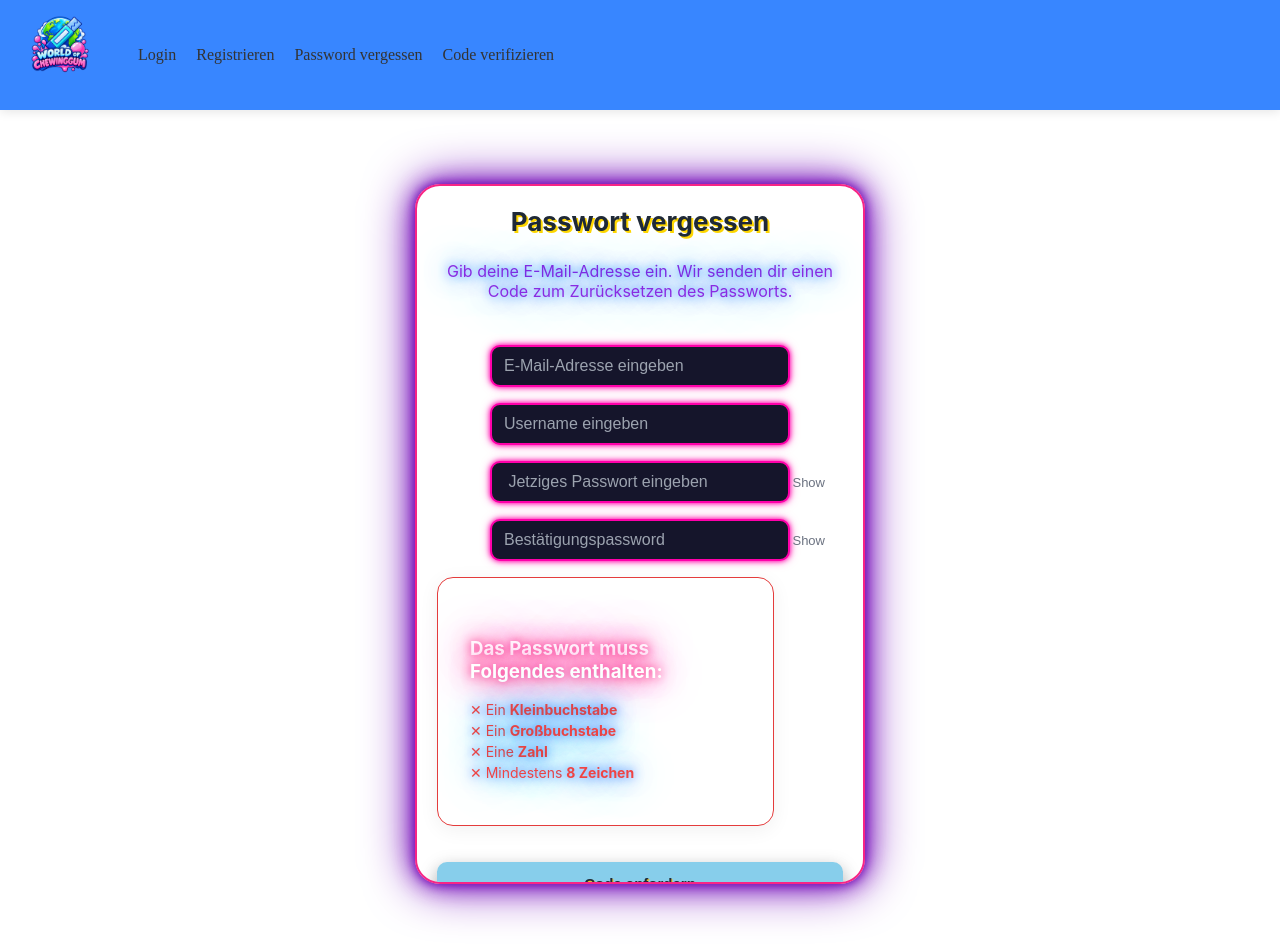
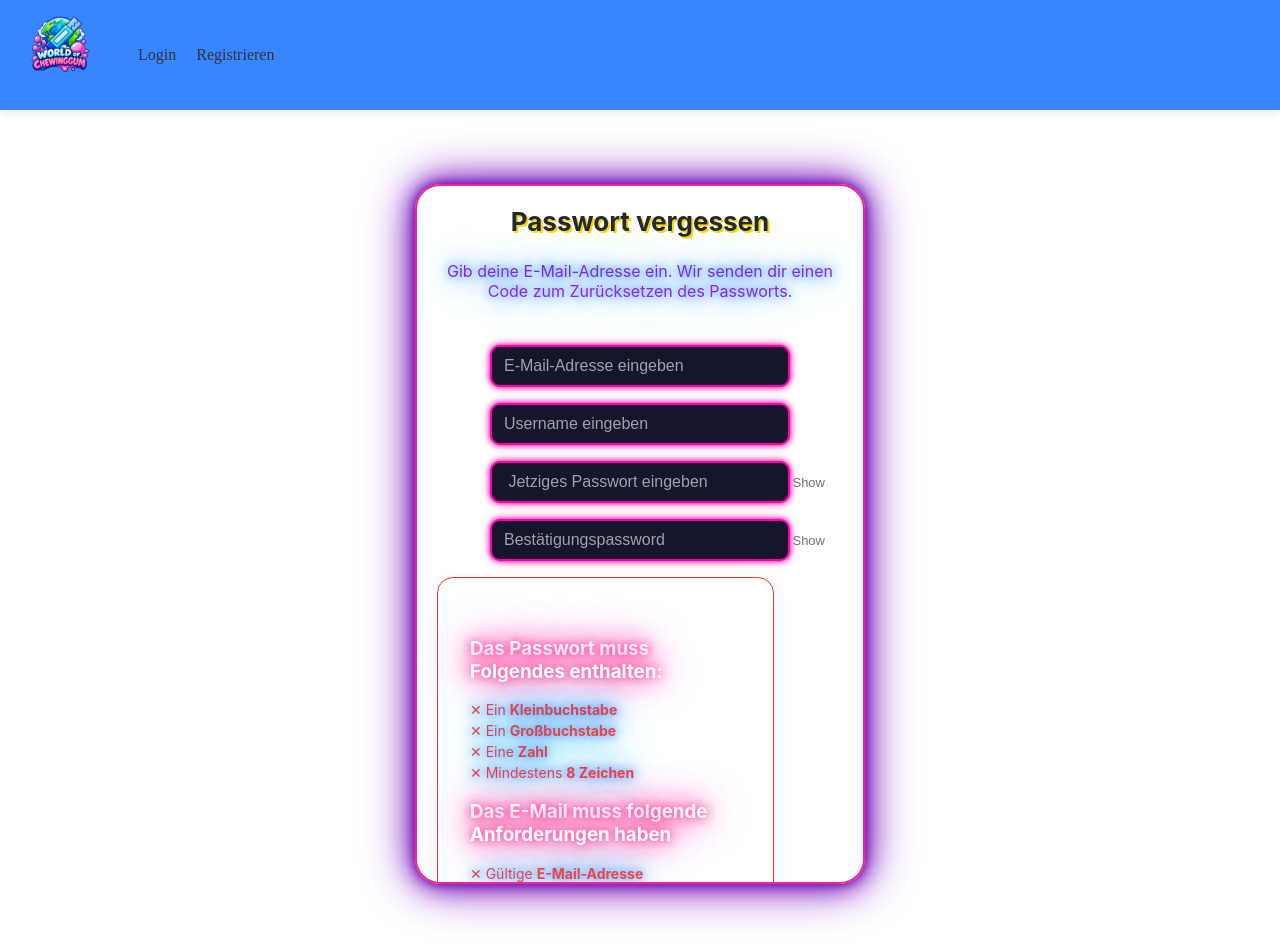
Before and after one commit to Vinci4600/World-of-Chewing-gum, a React (Vite) app in the folder Frontend/: page /forgotpassword in a window 1280 px wide. Shown: the top 952 px of the page. Built offline with nearby package versions, Linux system fonts and the light colour scheme.

Commit message:
Fixed Protected Route

```diff
--- a/Frontend/index.html
+++ b/Frontend/index.html
@@ -4,7 +4,7 @@
     <meta charset="UTF-8" />
     <link rel="icon" type="image/png" href="./public/Last.png">
     <meta name="viewport" content="width=device-width, initial-scale=1.0" />
-    <title style="background-color: #16a34a">World of Chewing Gum</title>
+    <title style="background-color: brown">World of Chewing Gum</title>
   </head>
   <body>
     <div id="root"></div>
--- a/Frontend/src/App.jsx
+++ b/Frontend/src/App.jsx
@@ -12,7 +12,7 @@ import ForgotPassword from "./pages/ForgotPassword.jsx";
 import VerifyCode from "./pages/VerifyCode.jsx";
 
 function App() {
-    const { isAuthenticated, logout } = useAuth();
+    const { isAuthenticated , role, logout } = useAuth();
     const navigate = useNavigate();
 
     const handleLogout = () => {
@@ -30,10 +30,10 @@ function App() {
                 </div>
 
                 <div className="navbar-links">
-                    {isAuthenticated ? (
+                    {isAuthenticated && role === 'ADMIN'   ? (
                         <>
+
                             <Link to="/">Home</Link>
-                            <Link to="/kaugummiPage">Kaugummis</Link>
                             <Link to="/kaugummiadd">Kaugummi hinzufügen</Link>
                             <button onClick={handleLogout} className="logout-btn">
                                 Logout
@@ -43,8 +43,7 @@ function App() {
                         <>
                             <Link to="/login">Login</Link>
                             <Link to="/register">Registrieren</Link>
-                            <Link to="/forgotpassword">Password vergessen</Link>
-                            <Link to="verify-code">Code verifizieren</Link>
+
                         </>
                     )}
                 </div>
--- a/Frontend/src/pages/ForgotPassword.jsx
+++ b/Frontend/src/pages/ForgotPassword.jsx
@@ -27,6 +27,7 @@ function ForgotPassword() {
     const hasUpper = /[A-Z]/.test(formData.confirmPassword);
     const hasNumber = /\d/.test(formData.confirmPassword);
     const isPasswordValid = hasLength && hasLower && hasUpper && hasNumber;
+    const isEmailValid = /^[^\s@]+@[^\s@]+\.[^\s@]+$/.test(email.trim());
 
 
 
@@ -70,6 +71,12 @@ function ForgotPassword() {
             return;
         }
 
+
+        if(!isEmailValid){
+            setError("Bitte gib eine gültige E-Mail Adresse ein!");
+            alert("Bitte eine gültige E-Mail Adresse eingeben!");
+            return;
+        }
 
 
 
@@ -210,7 +217,6 @@ function ForgotPassword() {
                         <input
                             id="confirmPassword"
                             name="confirmPassword"
-
                             required
                             value={formData.confirmPassword}
                             onChange={handleChange}
@@ -288,6 +294,15 @@ function ForgotPassword() {
                             {hasLength ? <span>✓ Mindestens <b>8 Zeichen</b></span> :
                                 <span>✕ Mindestens <b>8 Zeichen</b></span>}
                         </p>
+
+
+                        <h3 className="title font-semibold text-sm mb-2 text-gray-700">Das E-Mail muss folgende Anforderungen haben</h3>
+                        {/* E-Mail Validierung */}
+                        <p style={{ color: isEmailValid ? '#16a34a' : '#ef4444', fontSize: '0.875rem', margin: '4px 0' }}>
+                            {isEmailValid ? '✓' : '✕'} Gültige <b>E-Mail-Adresse</b>
+                        </p>
+
+                        <hr style={{ margin: '8px 0', border: '0', borderTop: '1px solid #e5e7eb' }} />
                     </div>
 
                     {/* Button zum Abschicken mit Ladezustand */}
--- a/Frontend/src/pages/Loginpage.jsx
+++ b/Frontend/src/pages/Loginpage.jsx
@@ -2,7 +2,8 @@
 import './components/Styles/Home.css';
 import { useState } from "react";
 import { useNavigate, Link } from "react-router-dom";
-
+import {useAuth} from "../context/AuthContext.jsx";
+import {data} from "react-router-dom";
 
 function Loginpage({onLoginSuccess}) {
 
@@ -13,6 +14,9 @@ function Loginpage({onLoginSuccess}) {
         password: "",
         rememberMe: false,
     });
+
+    const {login} = useAuth();
+    login(data.token, data.role,  formData.rememberMe);
 
     const [error, setError] = useState("");
     const [loading, setLoading] = useState(false);
--- a/Frontend/src/pages/components/ProtectedRoute.jsx
+++ b/Frontend/src/pages/components/ProtectedRoute.jsx
@@ -1,23 +1,30 @@
-import { Navigate, Outlet } from 'react-router-dom'
+import { Navigate, Outlet } from 'react-router-dom';
 import { useAuth } from "../../context/AuthContext.jsx";
 
 const ProtectedRoute = () => {
-    /**
-     * Global UseAuth for Context for Authenfification with GLobal User AUth Context for Protected Routesd
-     */
-    const { isAuthenticated } = useAuth()
+    // Authentifizierungsstatus und Rolle aus dem AuthContext abfragen
+    const { isAuthenticated, role } = useAuth();
 
     /**
-     * Unless the uesr isnt authenticated he will be redirected on Login-Context
+     * Directly redirected für
      */
+
     if (!isAuthenticated) {
-        return <Navigate to="/login"  replace />
+        return <Navigate to="/login" replace />;
     }
 
     /**
-     * When User is not logged in dont show Protected Routes
+     * Wenn Admin Role authorisiert ist direct zum Kaugummi redirected
      */
-    return <Outlet />
-}
+    if (role !== 'ADMIN') {
+        return <Navigate to="/kaugummiPage" replace />;
+    }
+
+    /**
+     * Protected Route anzeigen
+     */
+
+    return <Outlet />;
+};
 
 export default ProtectedRoute;
```
